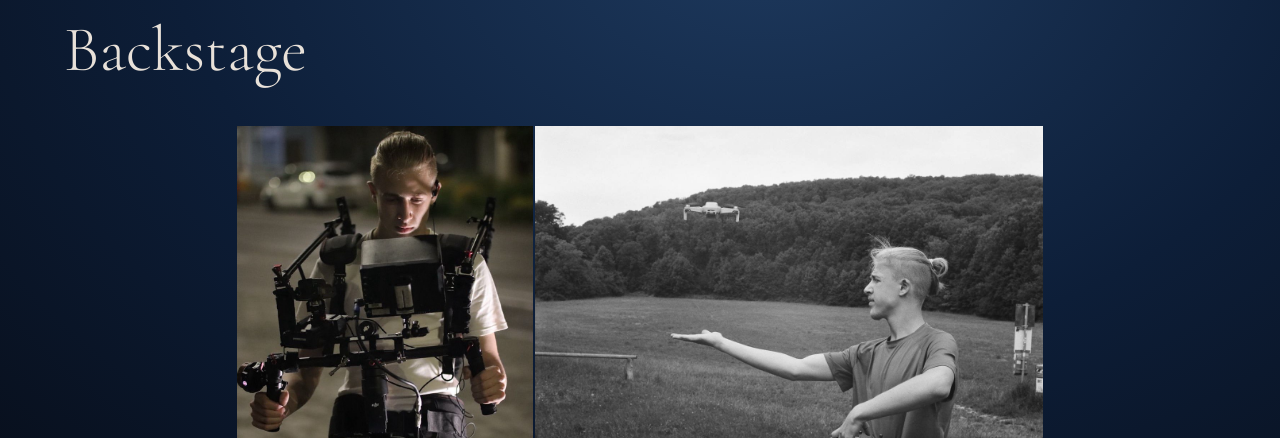
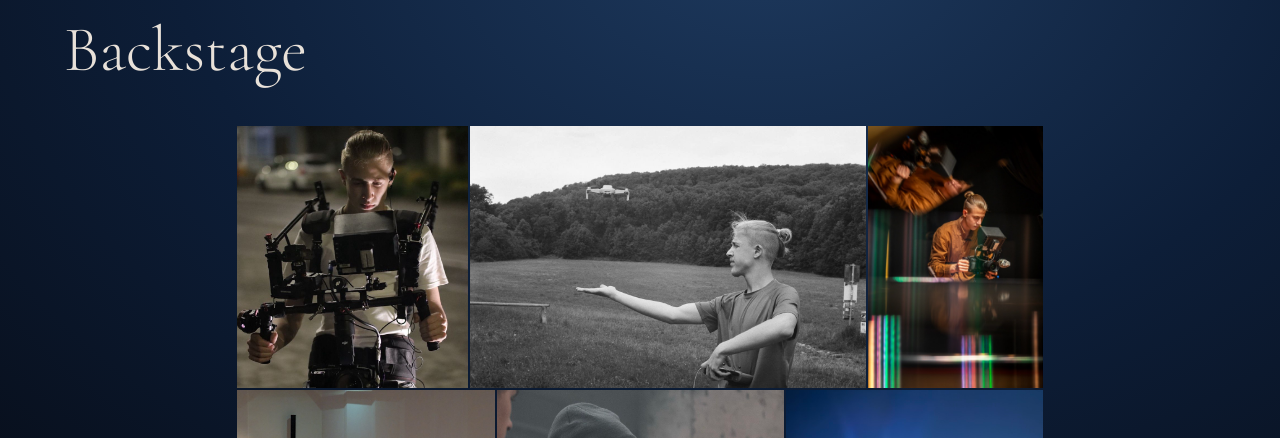
Before and after one commit to piscessokolov-ops/IVAN_Website, a Next.js app: page / in a window 1280 px wide. Shown: the part 2720-3158 px from the top of the page. Built offline with nearby package versions, Linux system fonts and the light colour scheme.

Commit message:
Backstage: 3 rows of 3 photos — uniform size across all images
Co-Authored-By: Claude Sonnet 4.6 <noreply@anthropic.com>

```diff
--- a/src/components/sections/BackstageSection.tsx
+++ b/src/components/sections/BackstageSection.tsx
@@ -8,12 +8,10 @@ const rows: { src: string; ar: number }[][] = [
   [
     { src: '/backstage/photo_5219679858437332353_y.jpg', ar: 828 / 943 },
     { src: '/backstage/photo_5219679858437332355_y.jpg', ar: 1280 / 848 },
+    { src: '/backstage/photo_5219679858437332356_y.jpg', ar: 853 / 1280 },
   ],
   [
-    { src: '/backstage/photo_5219679858437332356_y.jpg', ar: 853 / 1280 },
     { src: '/backstage/photo_5219679858437332358_y.jpg', ar: 964 / 1280 },
-  ],
-  [
     { src: '/backstage/photo_5219679858437332359_y.jpg', ar: 1070 / 1280 },
     { src: '/backstage/photo_5219679858437332364_y.jpg', ar: 960 / 1280 },
   ],
```
